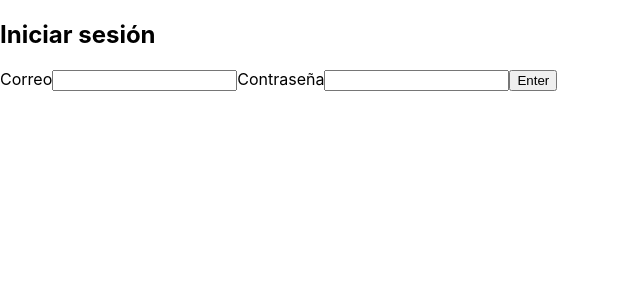
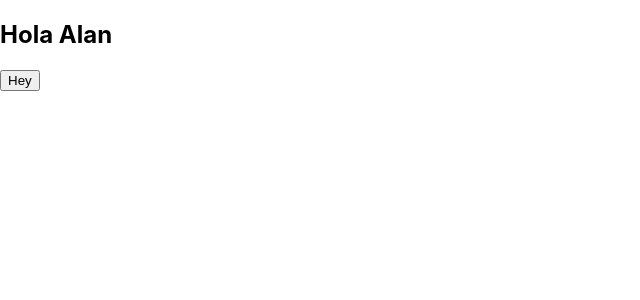
Before and after one commit to alanmartinc/GuiaReactJS, a React (Create React App) app in the folder login-app/: page / in a window 1280 px wide. Shown: the top 300 px of the page, without its empty margins (0-640 px from the left). Built offline with nearby package versions, Linux system fonts and the light colour scheme.

Commit message:
Analizando useState

```diff
--- a/login-app/src/App.js
+++ b/login-app/src/App.js
@@ -1,36 +1,16 @@
 import {useState} from "react";
 
 function App() {
-  const [email, setEmail] = useState("");
-  const [password, setPassword] = useState("");
+  const [name, setName] = useState("Alan");
 
-  const handleFormSubmit = (e) => {
-    e.preventDefault();
-    alert(`Usuario: ${email}, Password: ${password}`);
-  };
-
-  // Destructuring
-  const handlePasswordChange = ({target: {value}}) => setPassword(value);
-  const handleEmailChange = ({target: {value}}) => setEmail(value);
+  const handleHeyClick = () => {
+    setName("Martin");
+  }
 
   return (
     <div>
-      <form onSubmit={handleFormSubmit}>
-        <h2>Iniciar sesión</h2>
-        <label>
-          Correo
-          <input type="email" value={email} onChange={handleEmailChange} />
-        </label>
-
-        <label>
-          Contraseña
-          <input type="password" value={password} onChange={handlePasswordChange} />
-        </label>
-
-        <button type="submit">
-          Enter
-        </button>
-      </form>
+      <h2>Hola {name}</h2>
+      <button onClick={handleHeyClick}>Hey</button>
     </div>
   );
 }
```
